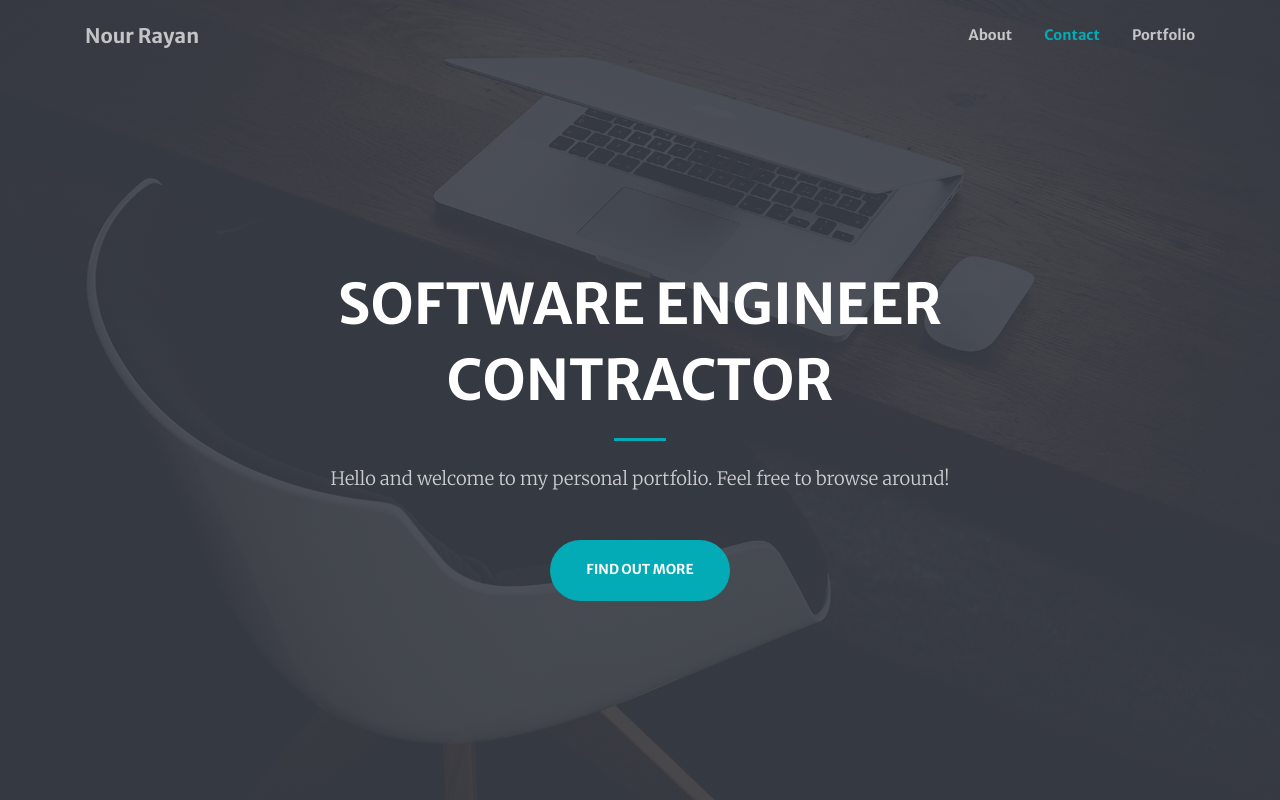
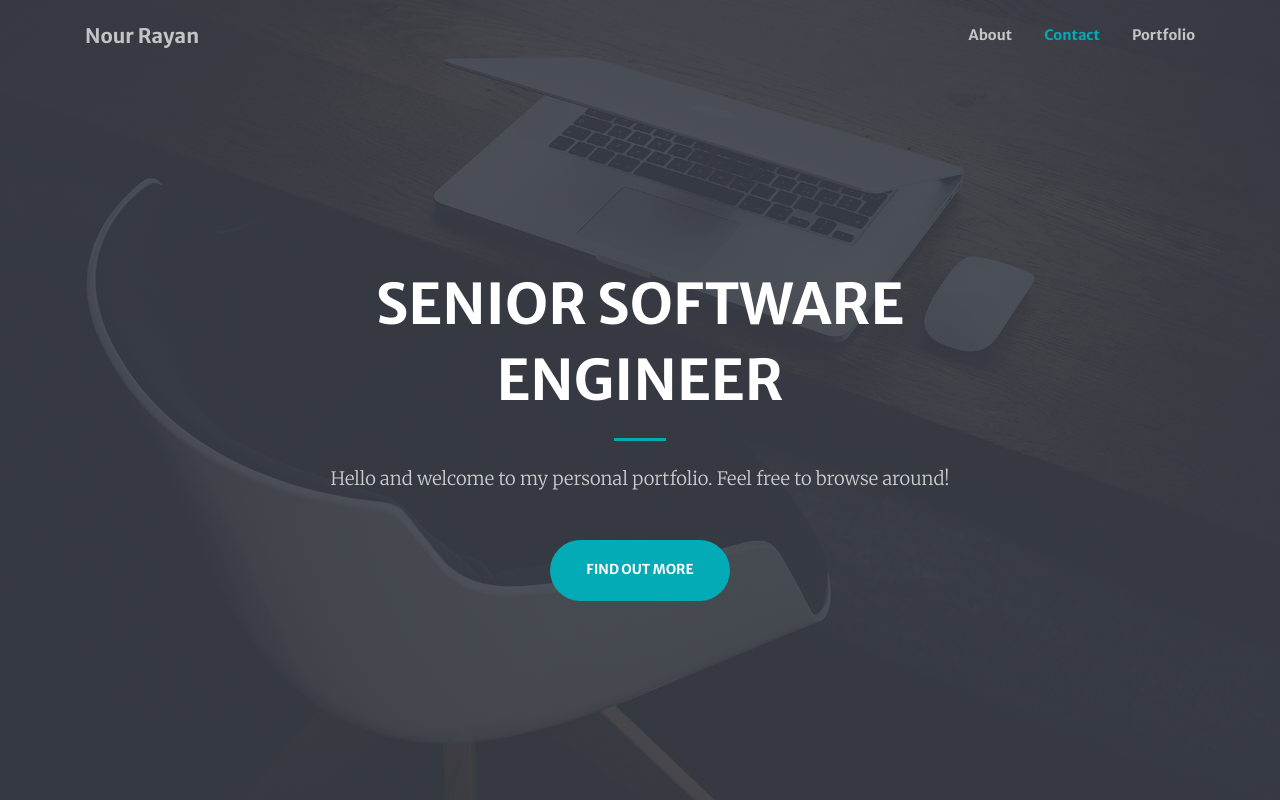
Before and after one commit to n6rayan/PortfolioWebsite, a plain HTML site: page index.html in a window 1280 px wide. Shown: the top 800 px of the page. Drawn offline with Linux system fonts and the light colour scheme.

Commit message:
Update index.html

```diff
--- a/index.html
+++ b/index.html
@@ -58,8 +58,8 @@
     <div class="container h-100">
       <div class="row h-100 align-items-center justify-content-center text-center">
         <div class="col-lg-10 align-self-end">
-          <h1 class="text-uppercase text-white font-weight-bold">Software Engineer</h1>
-          <h1 class="text-uppercase text-white font-weight-bold">Contractor</h1>
+          <h1 class="text-uppercase text-white font-weight-bold">Senior Software</h1>
+          <h1 class="text-uppercase text-white font-weight-bold">Engineer</h1>
           <hr class="divider my-4">
         </div>
         <div class="col-lg-8 align-self-baseline">
```
